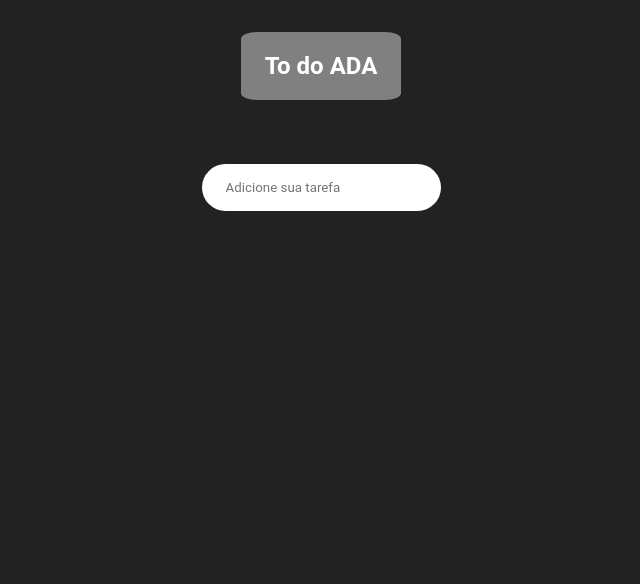
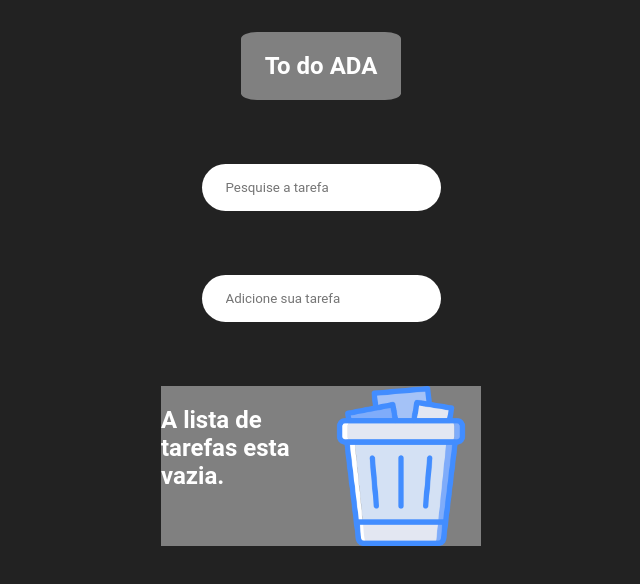
Before and after one commit to Nycollaspontes/React-02, a React (Create React App) app: page / in a window 1280 px wide. Shown: the top 584 px of the page, without its empty margins (319-959 px from the left). Built offline with nearby package versions, Linux system fonts and the light colour scheme.

Commit message:
Aula 04 change title and create DeleteTask

```diff
--- /dev/null
+++ b/src/components/DeleteButton/DeleteButton.tsx
@@ -0,0 +1,16 @@
+import { DeleteButtonStyled } from "./DeleteButton.style"
+import Trash from '../../assets/Trash.svg'
+import React from "react";
+
+interface DeleteButtonProps extends React.HTMLAttributes<HTMLButtonElement> {
+  onClick : () => void;
+}
+
+
+export const DeleteButton = ({onClick}: DeleteButtonProps) => {
+  return (
+    <DeleteButtonStyled type="button">
+      <img src={Trash} alt="" />
+    </DeleteButtonStyled>
+  )
+}
--- a/src/components/ListView/ListView.styles.ts
+++ b/src/components/ListView/ListView.styles.ts
@@ -20,7 +20,14 @@ export const ToDoListContainer = styled.div`
 `;
 
 export const ToDoListContainerEmpty = styled.div`
-  background-color: #222;
+  background-color: grey;
+  width: 20rem;
+  height: auto;
+  display: flex;
+  img {
+    width: 10rem;
+    height: 10rem;
+  }
 `;
 
 export const ToDoItem = styled.div<CheckboxProps>`
--- a/src/components/ListView/ListView.tsx
+++ b/src/components/ListView/ListView.tsx
@@ -6,6 +6,8 @@ import { ChangeEvent, useState, KeyboardEvent, useEffect } from 'react';
 import { nanoid } from 'nanoid';
 import { ToDoItem } from './ListView.styles';
 import Checkbox from '../Checkbox/Checkbox';
+import Trash from '../../assets/lixeira.png'
+import { DeleteButton } from '../DeleteButton/DeleteButton';
 
 
 
@@ -13,6 +15,11 @@ const ListView = () => {
 
   const [tasks, setTasks] = useState<Itask[]>([])
   const [newTaskLabel, setNewTaskLabel] = useState("")
+  const [searchTerm, setSearchTerm] = useState("")
+
+  const handleSearchTerm = (event: ChangeEvent<HTMLInputElement>) => {
+    setSearchTerm(event.target.value)
+  }
 
   const handleNewTaskLabelChange = (event: ChangeEvent<HTMLInputElement>) => {
     setNewTaskLabel(event.target.value)
@@ -20,6 +27,11 @@ const ListView = () => {
   const saveTaskLocalStorage = (updatedTasks: Itask[]) => {
     const taskStringify = JSON.stringify(updatedTasks)
     localStorage.setItem("tasks", taskStringify)
+  }
+
+  const handleDeleteTask = (id: string) => {
+    const updatedList = tasks.filter(task => task.id !== id);
+    setTasks(updatedList);
   }
 
   const addTask = (label: string) => {
@@ -61,10 +73,17 @@ const ListView = () => {
     }
     fetchTasks()
 
-  }  , [])
+  }, [])
 
   return (
     <Container>
+      <Spacer height={4} />
+      <Input
+        placeholder="Pesquise a tarefa"
+        value={searchTerm}
+        onChange={handleSearchTerm}
+        onKeyPress={handleNewTaskKeyPress}
+      />
       <Spacer height={4} />
       <Input
         placeholder="Adicione sua tarefa"
@@ -75,7 +94,9 @@ const ListView = () => {
       <Spacer height={4} />
       {tasks.length > 0 ? (
         <ToDoListContainer >
-          {tasks.map((task) => (
+
+          {tasks.filter(task => task.label.includes(searchTerm))
+            .map((task) => (
               <ToDoItem key={task.id} checked={task.isComplete}>
                 <Checkbox
                   key={task.id}
@@ -89,7 +110,10 @@ const ListView = () => {
             ))}
         </ToDoListContainer>
       ) : (
-        <ToDoListContainerEmpty />
+        <ToDoListContainerEmpty>
+          <h2>A lista de tarefas esta vazia.</h2>
+          <img src={Trash} alt="" />
+        </ToDoListContainerEmpty>
       )}
 
 
```
Also changed, not shown: src/components/DeleteButton/DeleteButton.style.ts (added, +7 -0 lines), src/assets/Trash.svg (added), src/assets/lixeira.png (added). Lines whose indentation alone changed are shown as unchanged.
